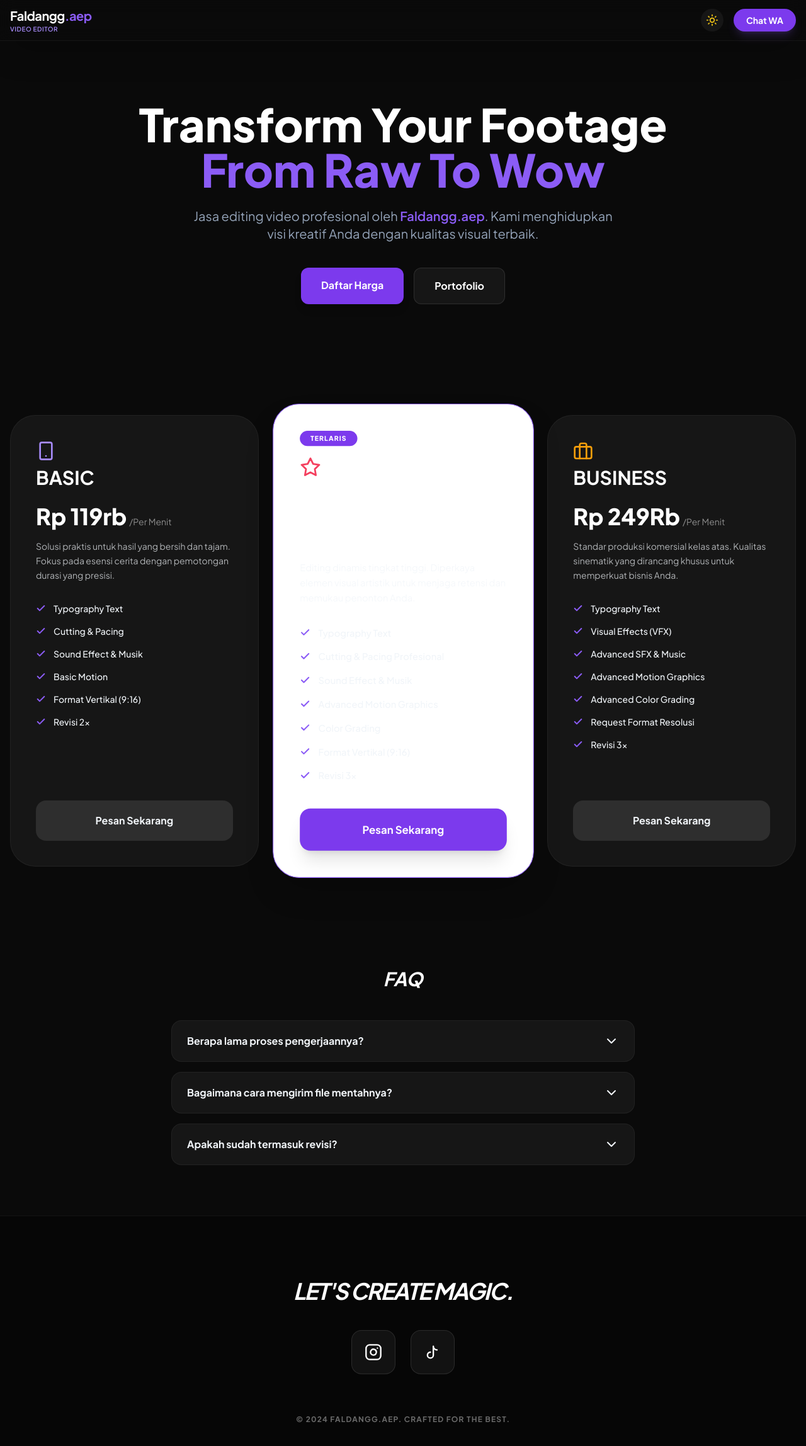
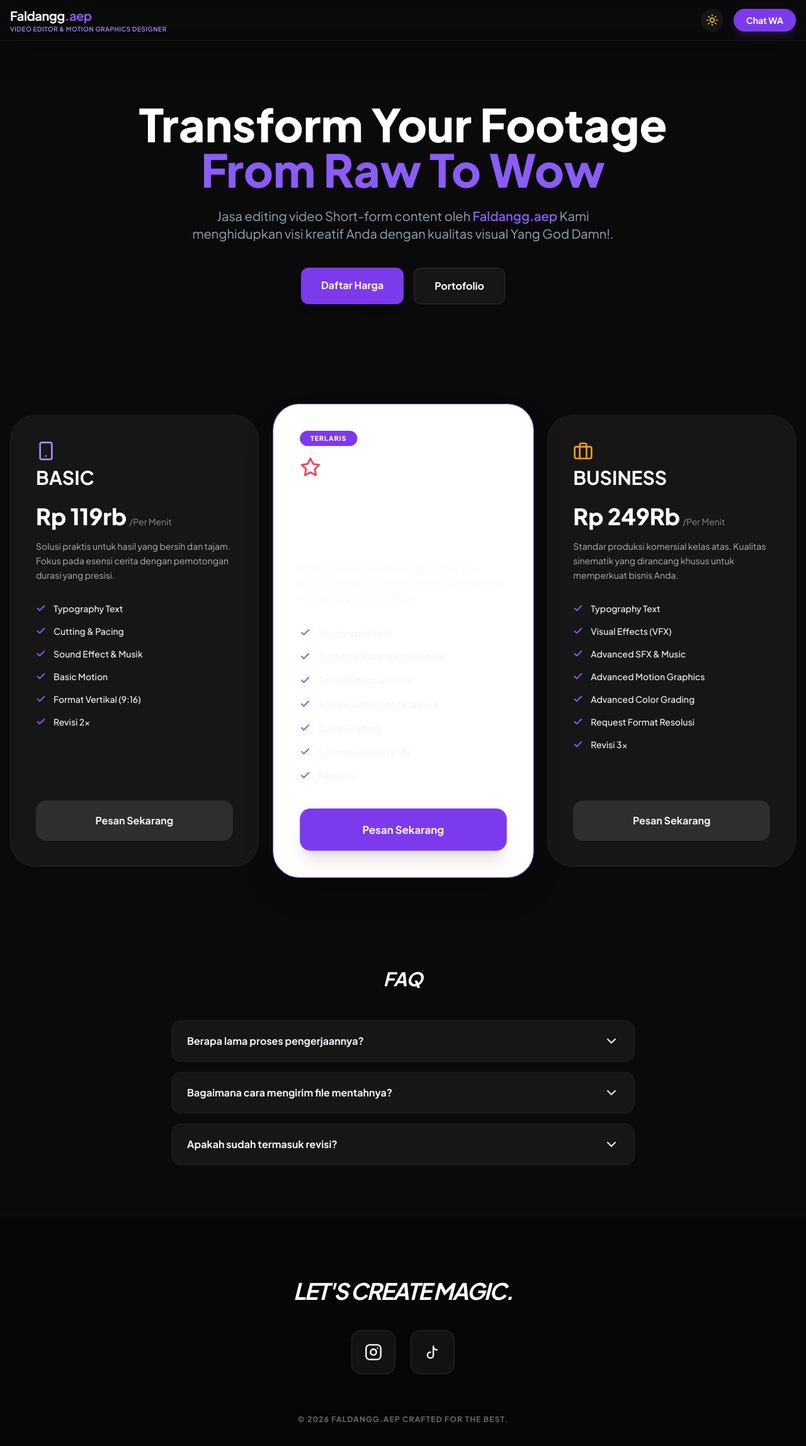
Before and after one commit to faldanggproject-awp/FaldanggAepPL, a React (Vite) app: page / in a window 1280 px wide. Shown: the top 2296 px of the page at 63% size. Built offline with nearby package versions, Linux system fonts and the light colour scheme.

Commit message:
Update App.jsx

```diff
--- a/App.jsx
+++ b/App.jsx
@@ -99,9 +99,9 @@ const App = () => {
   ];
 
   const faqs = [
-    { q: "Berapa lama proses pengerjaannya?", a: "Proses pengerjaan biasanya selesai dalam 2-3 hari kerja tergantung antrian." },
-    { q: "Bagaimana cara mengirim file mentahnya?", a: "Anda bisa mengirimkan file Raw melalui Google Drive, WeTransfer, atau Dropbox. Pastikan akses link dibuka untuk publik." },
-    { q: "Apakah sudah termasuk revisi?", a: "Ya, setiap paket sudah termasuk kuota revisi gratis sesuai deskripsi paket." }
+    { q: "Berapa lama proses pengerjaannya?", a: "Proses pengerjaan biasanya selesai dalam 2-3 hari kerja ya brow." },
+    { q: "Bagaimana cara mengirim file mentahnya?", a: "Anda bisa mengirimkan file Raw melalui Google Drive, WeTransfer, atau Dropbox. Pastikan akses link dibuka untuk publik ya Brow." },
+    { q: "Apakah sudah termasuk revisi?", a: "Ya, setiap paket sudah termasuk kuota revisi Minor gratis sesuai deskripsi paket." }
   ];
 
   const toggleFaq = (index) => {
@@ -118,7 +118,7 @@ const App = () => {
             <span className={`font-bold text-xl tracking-tight transition-colors ${isDarkMode ? 'text-white' : 'text-slate-900'}`}>
               Faldangg<span className="text-violet-500">.aep</span>
             </span>
-            <span className={`text-[10px] uppercase tracking-wider font-semibold transition-colors ${isDarkMode ? 'text-violet-400' : 'text-slate-400'}`}>Video Editor</span>
+            <span className={`text-[10px] uppercase tracking-wider font-semibold transition-colors ${isDarkMode ? 'text-violet-400' : 'text-slate-400'}`}>Video Editor & Motion Graphics Designer</span>
           </div>
 
           <div className="flex items-center space-x-4">
@@ -145,7 +145,7 @@ const App = () => {
           <span className="text-violet-500">From Raw To Wow</span>
         </h1>
         <p className={`text-lg md:text-xl mb-10 leading-relaxed max-w-2xl mx-auto transition-colors ${isDarkMode ? 'text-slate-400' : 'text-slate-600'}`}>
-          Jasa editing video profesional oleh <span className="font-semibold text-violet-500">Faldangg.aep</span>. Kami menghidupkan visi kreatif Anda dengan kualitas visual terbaik.
+          Jasa editing video Short-form content oleh <span className="font-semibold text-violet-500">Faldangg.aep</span> Kami menghidupkan visi kreatif Anda dengan kualitas visual Yang God Damn!.
         </p>
         <div className="flex flex-col sm:flex-row justify-center gap-4">
           <a href="#harga" className="bg-violet-600 text-white px-8 py-4 rounded-xl font-bold shadow-lg hover:scale-105 transition">Daftar Harga</a>
@@ -231,7 +231,7 @@ const App = () => {
           <a href={instagramUrl} target="_blank" rel="noopener noreferrer" className="p-5 bg-white/5 rounded-2xl hover:bg-violet-600 transition border border-white/10 text-white"><Instagram size={28} /></a>
           <a href={tiktokUrl} target="_blank" rel="noopener noreferrer" className="p-5 bg-white/5 rounded-2xl hover:bg-violet-600 transition border border-white/10 text-white"><TikTokIcon className="w-7 h-7" /></a>
         </div>
-        <p className="opacity-40 text-xs tracking-widest uppercase font-bold text-white">© 2024 Faldangg.aep. Crafted for the best.</p>
+        <p className="opacity-40 text-xs tracking-widest uppercase font-bold text-white">© 2026 Faldangg.aep Crafted for the best.</p>
       </footer>
 
       <style jsx>{`
```
